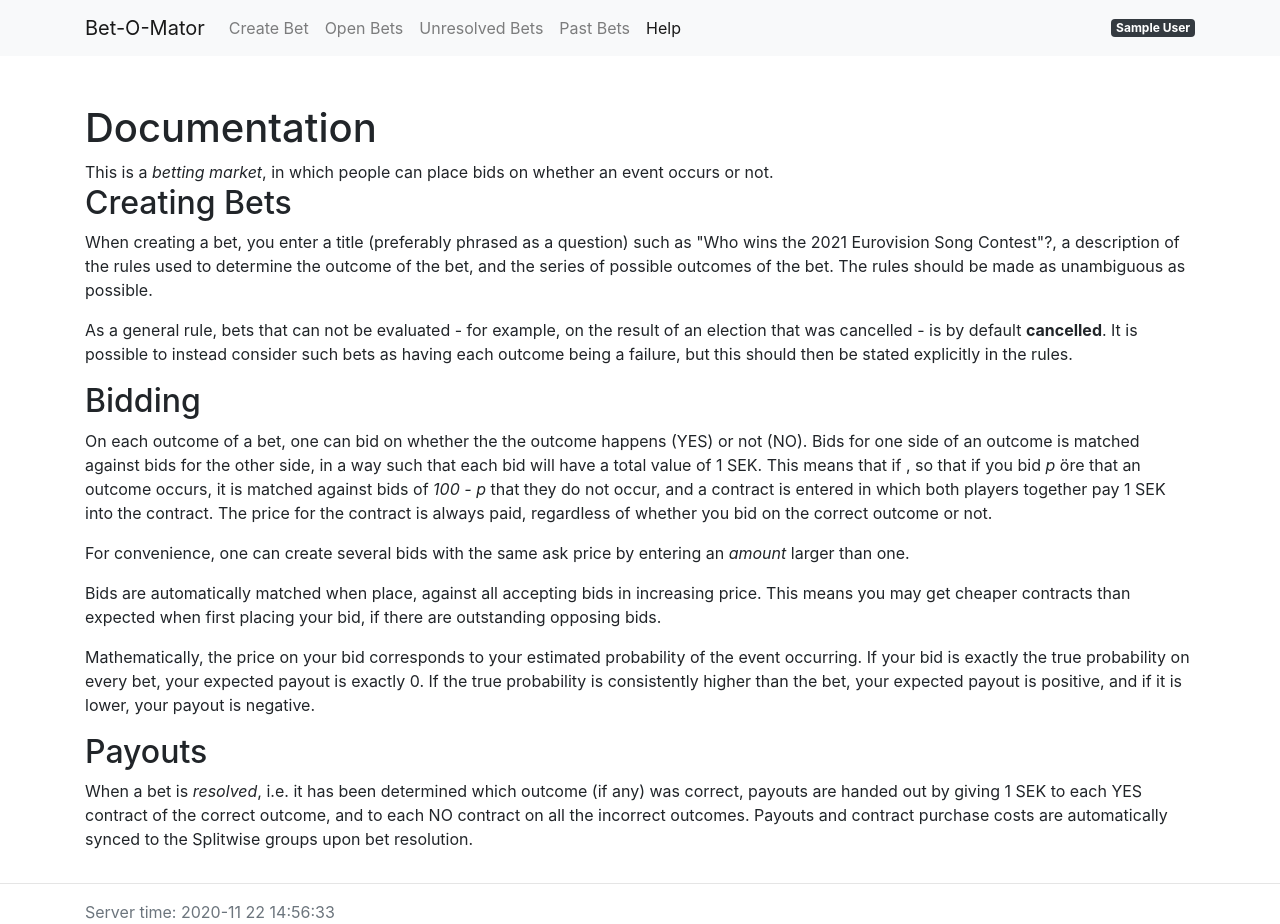
After one commit to jsannemo/betomator, a Flask app: page /help in a window 1280 px wide. The commit adds this page. Run offline with Flask 2, Linux system fonts and the light colour scheme; a user stored in the database is signed in; tables that the repository leaves empty hold one stand-in row (values such as "Sample post"); parts of the project's set-up code (start-up, migrations or seed data) failed here and were passed over; some libraries are stand-ins or nearby versions.

Commit message:
Add a help page.

```diff
--- a/app.py
+++ b/app.py
@@ -2,8 +2,9 @@ import datetime
 import os
 import urllib.parse
 
-from flask import Flask
+from flask import Flask, render_template
 from flask_bootstrap import Bootstrap
+from flask_login import login_required
 
 import auth
 import bets
@@ -47,10 +48,17 @@ models.init_app(app)
 bootstrap = Bootstrap(app)
 
 
+@app.route("/help")
+@login_required
+def help():
+    return render_template("help.html")
+
+
 @app.route('/init-db')
 def init():
     models.db.create_all()
 
+
 @app.context_processor
 def now():
     return {"now": datetime.datetime.now()}
--- /dev/null
+++ b/templates/help.html
@@ -0,0 +1,49 @@
+{% extends "layout.html" %}
+{% block title %}Bet-O-Mator Dashboard{% endblock %}
+{% block content %}
+    <div class="container mt-5">
+        <div class="page-header">
+            <div class="row">
+                <div class="col-lg-12">
+                    <h1>Documentation</h1>
+                    This is a <em>betting market</em>, in which people can place bids on whether an event occurs
+                    or not.
+                    <h2>Creating Bets</h2>
+                    <p>
+                        When creating a bet, you enter a title (preferably phrased as a question) such as "Who wins the 2021 Eurovision Song Contest"?,
+                        a description of the rules used to determine the outcome of the bet, and the series of possible outcomes of the bet.
+                        The rules should be made as unambiguous as possible.
+                    <p>
+                        As a general rule, bets that can not be evaluated - for example, on the result of an election
+                        that was cancelled - is by default <strong>cancelled</strong>. It is possible to instead consider
+                        such bets as having each outcome being a failure, but this should then be stated explicitly in the rules.
+                    <h2>Bidding</h2>
+                    <p>
+                        On each outcome of a bet, one can bid on whether the the outcome happens (YES) or not (NO). Bids for one side of
+                        an outcome is matched against bids for the other side, in a way such that each bid will have a total value of 1 SEK.
+                        This means that if , so that if you bid <em>p</em> öre that an outcome occurs, it is matched
+                        against bids of <em>100 - p</em> that they do not occur, and a contract is entered in which
+                        both players together pay 1 SEK into the contract. The price for the contract is always paid, regardless
+                        of whether you bid on the correct outcome or not.
+                    <p>
+                        For convenience, one can create several bids with the same ask price by entering an <em>amount</em>
+                        larger than one.
+                    <p>
+                        Bids are automatically matched when place, against all accepting bids in increasing price. This means
+                        you may get cheaper contracts than expected when first placing your bid, if there are outstanding opposing bids.
+                    <p>
+                        Mathematically, the price on your bid corresponds to your estimated probability of the event occurring.
+                        If your bid is exactly the true probability on every bet, your expected payout is exactly 0.
+                        If the true probability is consistently higher than the bet, your expected payout is positive,
+                        and if it is lower, your payout is negative.
+                    <h2>Payouts</h2>
+                    <p>
+                        When a bet is <em>resolved</em>, i.e. it has been determined which outcome (if any) was correct,
+                        payouts are handed out by giving 1 SEK to each YES contract of the correct outcome, and to each NO
+                        contract on all the incorrect outcomes. Payouts and contract purchase costs are automatically
+                        synced to the Splitwise groups upon bet resolution.
+                </div>
+            </div>
+        </div>
+    </div>
+{% endblock %}
--- a/templates/layout.html
+++ b/templates/layout.html
@@ -14,6 +14,7 @@
                     {{ render_nav_item("bets.list_bets", "Open Bets") }}
                     {{ render_nav_item("bets.unresolved_bets", "Unresolved Bets") }}
                     {{ render_nav_item("bets.past_bets", "Past Bets") }}
+                    {{ render_nav_item("help", "Help") }}
                 </ul>
                 <span class="badge badge-dark">{{ current_user.name }}</span>
             </div>
```
